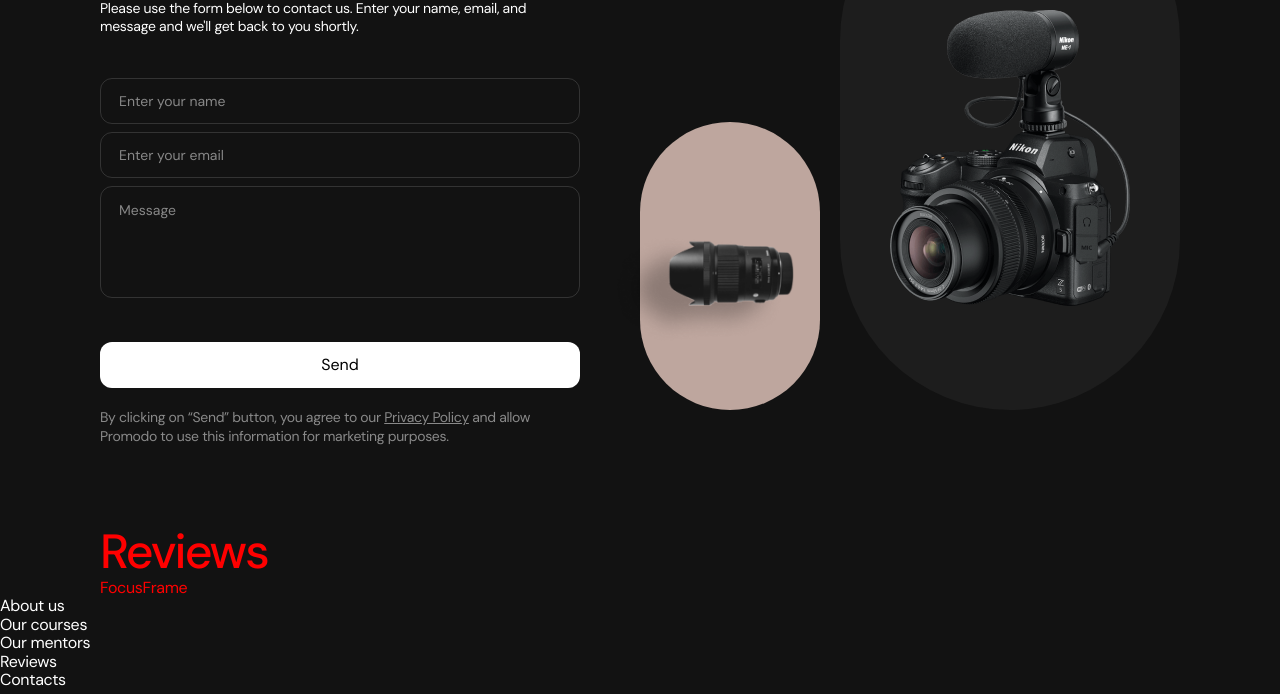
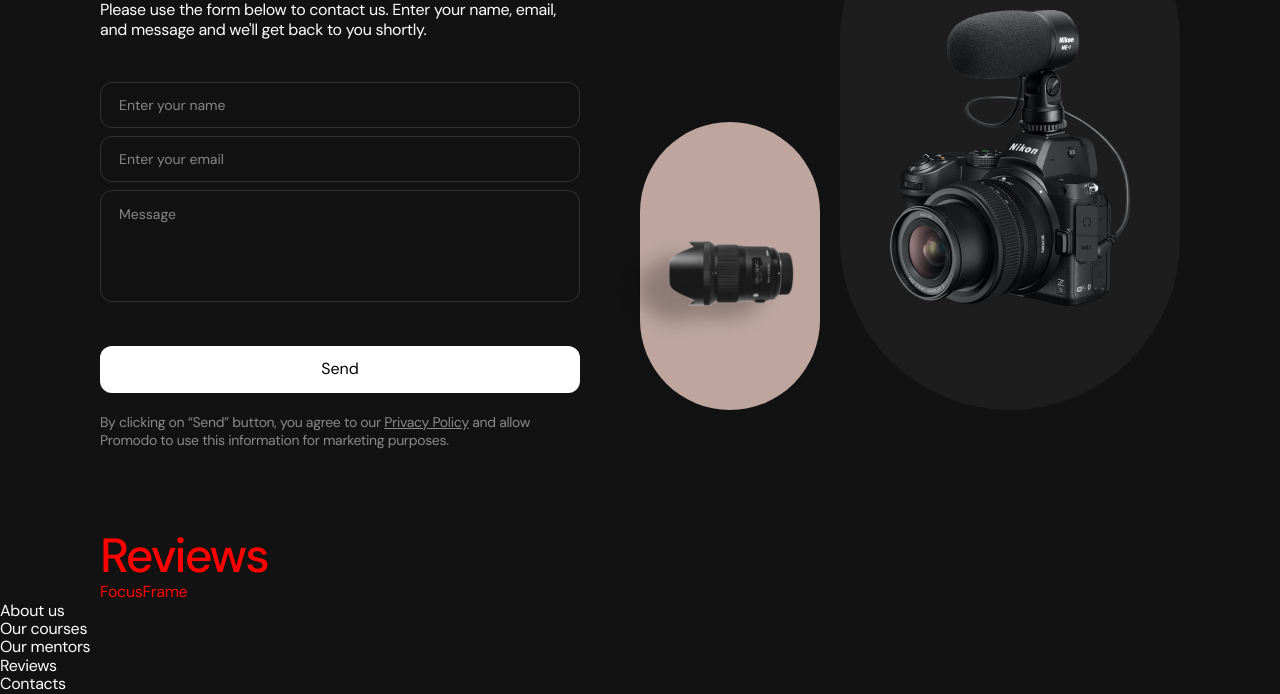
Before and after one commit to djudit/project-teamwork-09-23, a website built with Vite: page src/index.html in a window 1280 px wide. Shown: the part 319-1013 px from the top of the page. Built offline with nearby package versions, Linux system fonts and the light colour scheme.

Commit message:
button update

```diff
--- a/src/css/sign.css
+++ b/src/css/sign.css
@@ -37,6 +37,13 @@
   line-height: 1.28;
   letter-spacing: -0.02em;
   margin-bottom: 42px;
+}
+
+@media screen and (min-width: 767.98px) {
+  .supporting-text {
+    font-size: 16px;
+    line-height: 1.25;
+  }
 }
 
 .form-input {
@@ -95,6 +102,15 @@ input::placeholder {
   border-radius: 12px;
   background: #fff;
   margin-bottom: 20px;
+  cursor: pointer;
+  transition: background-color 250ms cubic-bezier(0.4, 0, 0.2, 1);
+}
+
+.button-send:hover,
+.button-send:focus,
+.button-send:active {
+  background-color: #1d1d1d;
+  color: #BEA69E;
 }
 
 .form-agreement {
```
